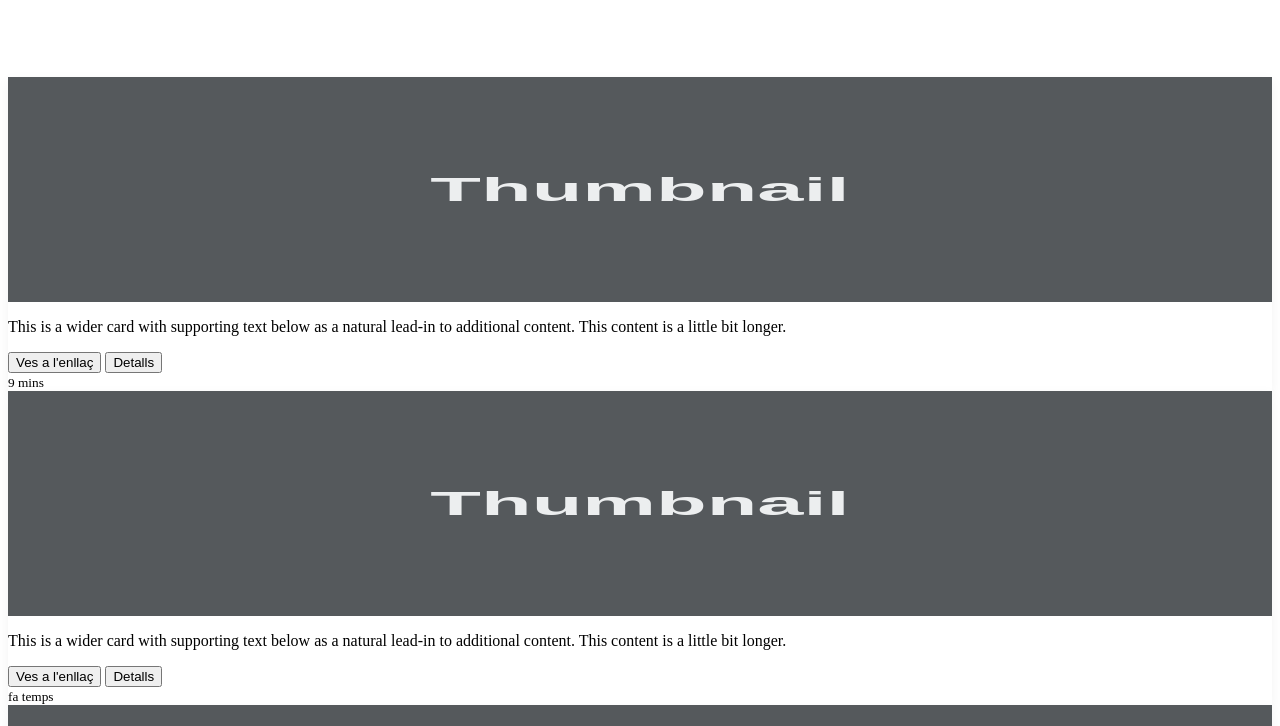
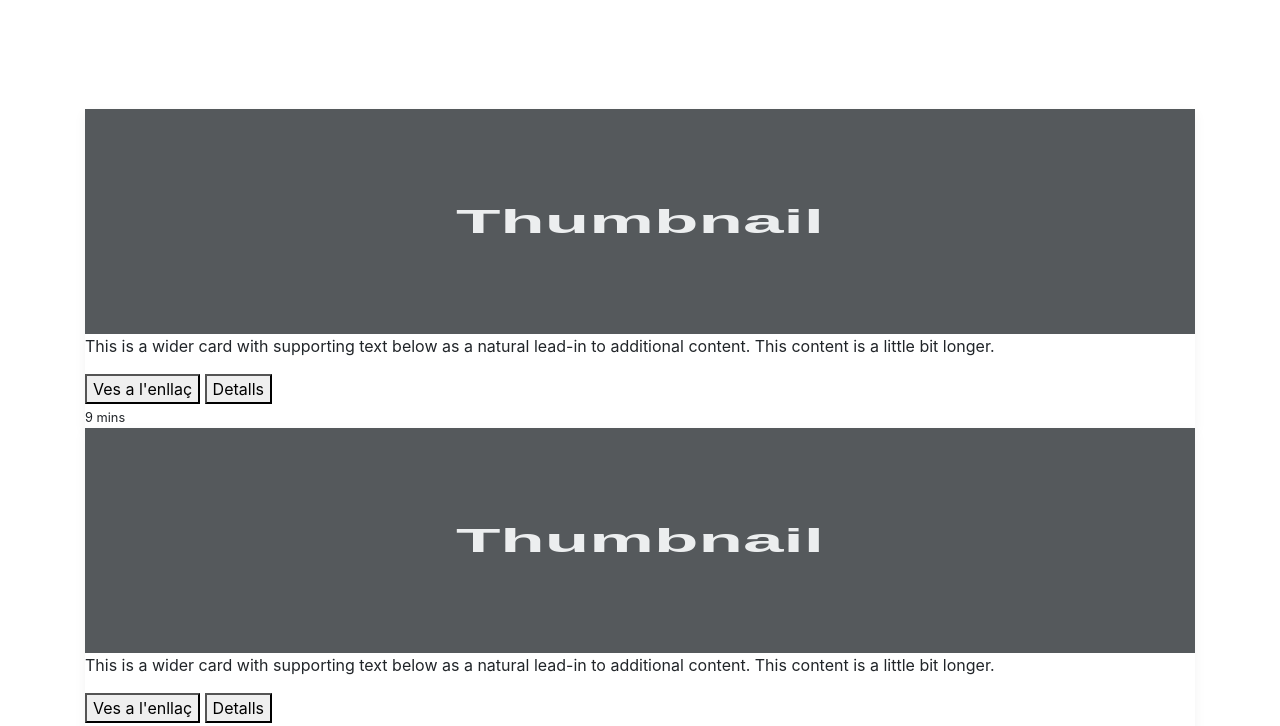
Before and after one commit to bertugarangou/engrescats.cat, a website built with Vite: page dev/index.html in a window 1280 px wide. Shown: the part 467-1193 px from the top of the page. Built offline with nearby package versions, Linux system fonts and the light colour scheme.

Commit message:
Update index.html
Signed-off-by: Bertu Garangou <albertgarangou@gmail.com>

```diff
--- a/dev/index.html
+++ b/dev/index.html
@@ -10,7 +10,7 @@
 
   <title>Els Engrescats de la URL</title>
   <!-- Bootstrap core CSS edited -->
-  <link rel="stylesheet" href="/bootsrap.min.css">
+  <link rel="stylesheet" href="bootstrap.min.css">
 
   <!-- Custom styles for this template -->
   <link href="style.css" rel="stylesheet">
```
